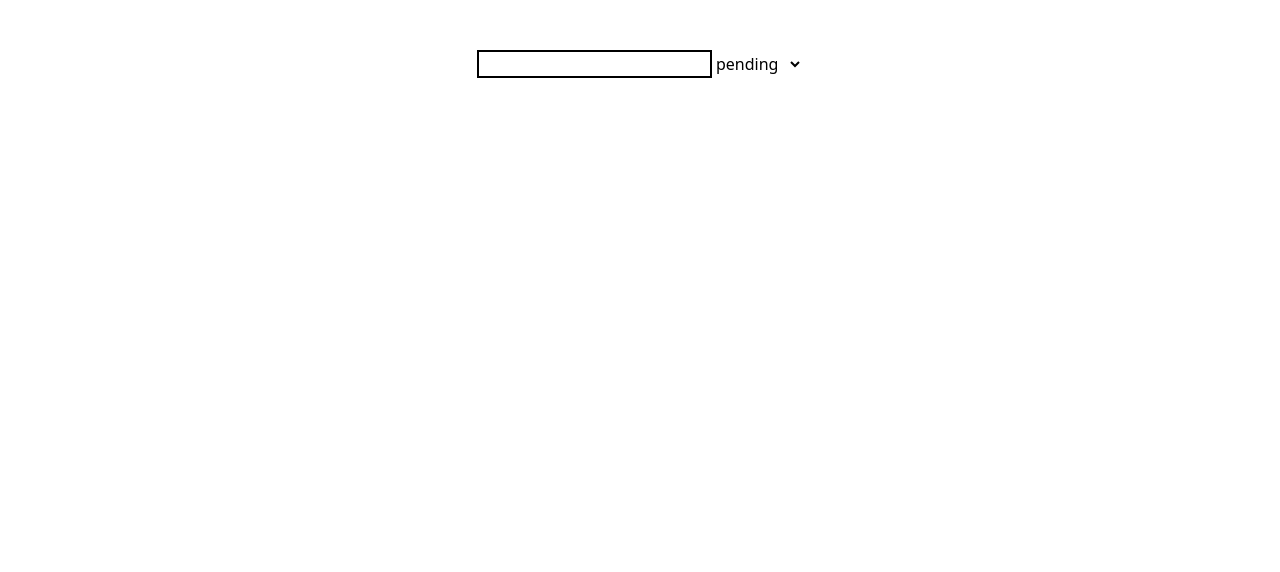
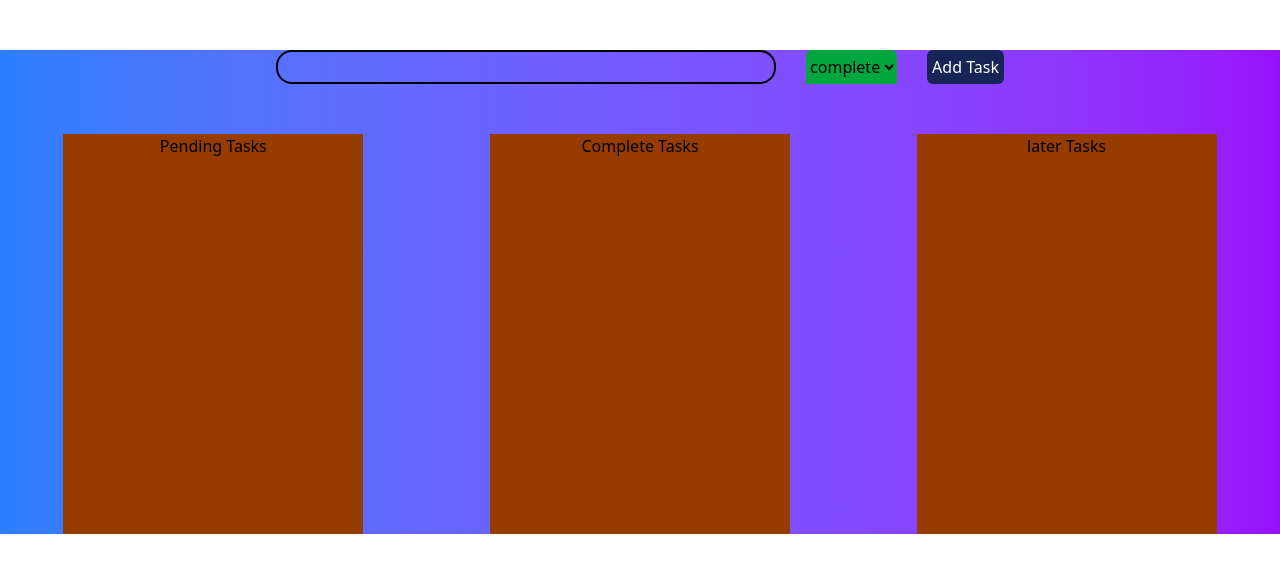
Before and after one commit to alihassan2345/todo_intern_practice, a Next.js app: page / in a window 1280 px wide. Shown: the top 572 px of the page. Built offline with nearby package versions, Linux system fonts and the light colour scheme.

Commit message:
ui changes

```diff
--- a/src/app/page.tsx
+++ b/src/app/page.tsx
@@ -3,69 +3,112 @@ import React, { useState } from 'react'
 
 
 const page = () => {
-  const [task, setTask] = useState('')
-  const [status, setStatus] = useState('pending')
+  const [task, setTask] = useState<string>('')
+  const [data, setData] = useState<{ task: string; status: string }[]>([])
+  const [status, setStatus] = useState<string>('complete')
+  const [color, setColor] = useState<string>('bg-green-600')
 
+  function addTask() {
+    const newTask = { task: task, status: status }
+    setData([...data, newTask])
+    setTask('')
+    setStatus('complete')
+    setColor('bg-green-600')
+
+
+  }
+
+  function pendingTasks() {
+    return data.filter((item) => item.status === 'pending')
+  }
+
+  function completeTasks() {
+    return data.filter((item) => item.status === 'complete')
+  }
+
+  function LaterTasks() {
+    return data.filter((item) => item.status === 'later')
+  }
+
+
+
+  function color2() {
+
+    if (status === 'pending') {
+      return setColor('bg-yellow-600')
+    }
+    else if (status === 'complete') {
+      return setColor('bg-green-600')
+    } else {
+      return setColor('bg-red-600')
+    }
+  }
 
 
 
   return (
-    <div>
+    <div className='bg-gradient-to-r from-blue-500 to-purple-600'>
 
+      <div className='flex justify-center mt-[50px] gap-[30px]'>
 
-      <div className='flex justify-center mt-[50px]'>
-
-        <input className=' border-2 ' type="text" name="" id="" value={task} onChange={(e) => setTask(e.target.value)}/>
+        <input className=' border-2 w-[500px] rounded-2xl' type="text" name="" id="" value={task} onChange={(e) => setTask(e.target.value)} />
 
 
 
-        <select name="options" id="options" value={status} onChange={(e) => setStatus(e.target.value)}>
-          <option value="complete">complete</option>
-          <option value="pending">pending</option>
-          <option value="later">later</option>
+        <select name="options" onClick={color2} className={`${color} rounded-t-md ` } id="options" value={status} onChange={(e) => setStatus(e.target.value)}>
+          <option className='bg-green-600 ' value="complete">complete</option>
+          <option className='bg-yellow-600 ' value="pending">pending</option>
+          <option className='bg-red-600 rounded-b-md' value="later">later</option>
         </select>
-      </div>
 
-
-      <div>
-
-
-
+        <button className='bg-blue-950 text-white p-[5px] rounded-md' onClick={addTask} >Add Task</button>
       </div>
 
 
 
+      <div className='flex justify-around mt-[50px] '>
+
+
+        <div className='bg-amber-800 w-[300px] text-center h-[400px]'>
+          <h1>
+            Pending Tasks
+          </h1>
+          <div>
+          {pendingTasks().map((item, index) => (
+            <div key={index}>
+              <h3>{item.task}</h3>
+            </div>
+
+          ))}
+          </div>
+        </div>
 
 
 
+        <div className='bg-amber-800 w-[300px] text-center h-[400px]'>
+          <h1>
+            Complete Tasks
+          </h1>
+          {completeTasks().map((item, index) => (
+            <div key={index}>
+              <h3>{item.task} </h3>
+            </div>
+          ))}
+        </div>
 
 
-
-
-
-
-
-
-
-
-
-
-
-
-
-
-      <div>
-
-
+        <div className='bg-amber-800 w-[300px] text-center h-[400px]'>
+          <h1>
+            later Tasks
+          </h1>
+          {LaterTasks().map((item, index) => (
+            <div key={index}>
+              <h3>{item.task}</h3>
+            </div>
+          ))}
+        </div>
       </div>
 
-
-
-
-      <div>
-
-
-      </div>
 
     </div>
   )
```
